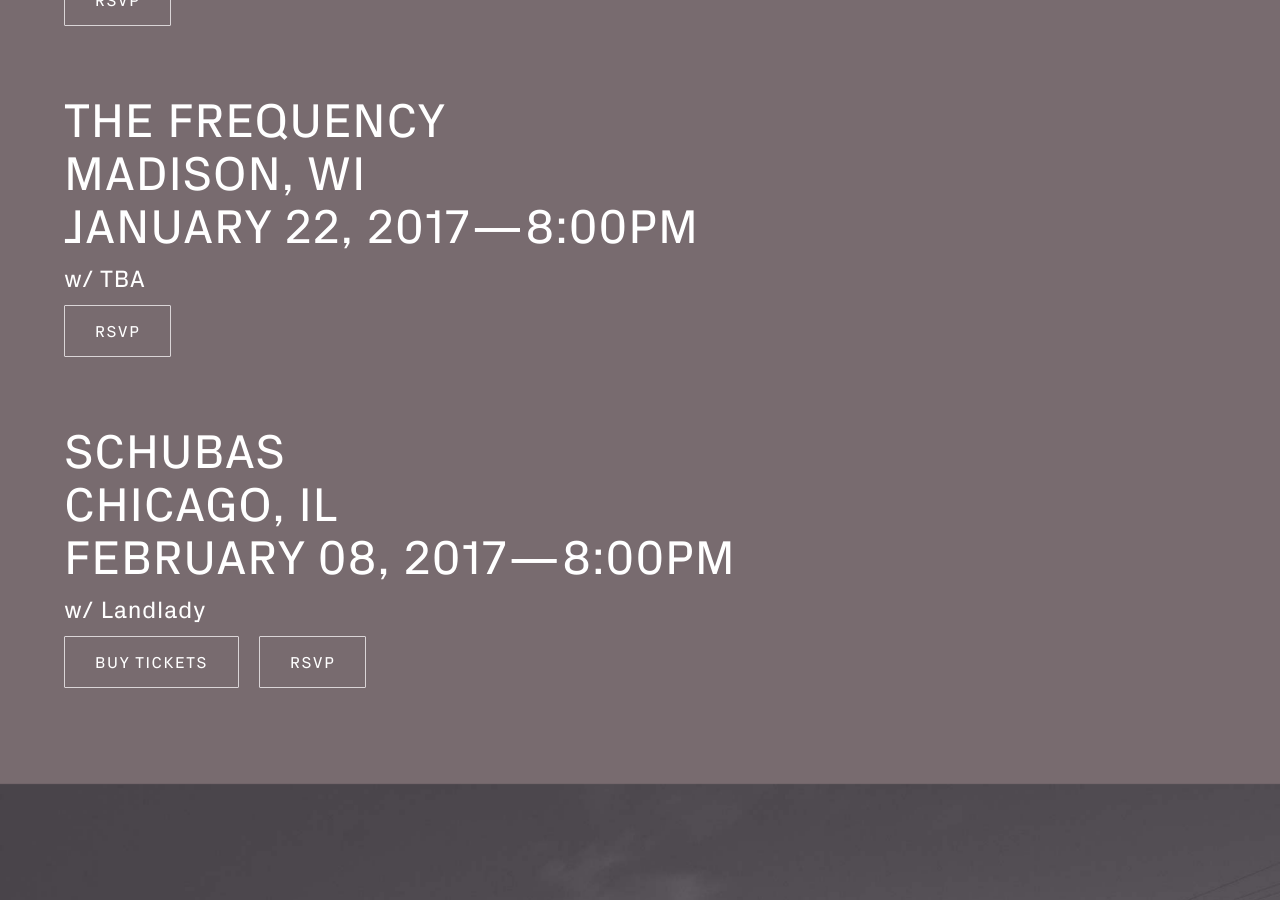
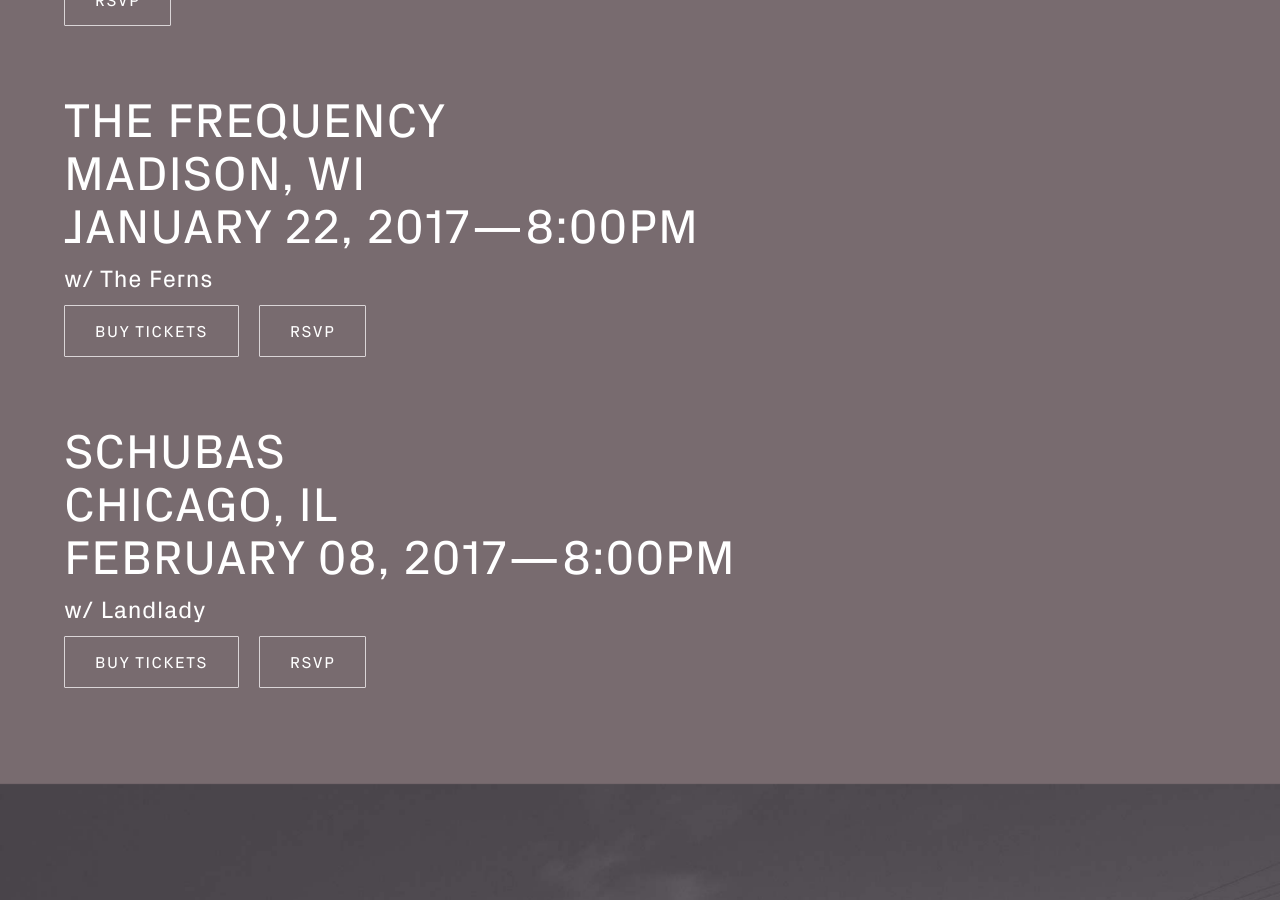
Before and after one commit to sunjacket/sunjacket.github.io, a Jekyll site: the page built from index.html, in a window 1280 px wide and 900 px high, scrolled down 4693 px. Built offline with Jekyll 4.4.1, drawn with Linux system fonts in a browser that asks for light colours; nearby versions of some CDN libraries; comment, search, counter and statistics services are not loaded.

Commit message:
Update shows

```diff
--- a/index.html
+++ b/index.html
@@ -156,8 +156,8 @@
           <dt class="show-venue">The Frequency</dt>
           <dd class="show-location">Madison, WI</dd>
           <dd class="show-date-time">January 22, 2017—8:00PM</dd>
-          <dd class="show-bands">w/ TBA</dd>
-          <!-- <a class="btn btn-buy-tickets" href="" target="_blank">Buy Tickets</a>--><a class="btn btn-rsvp" href="https://www.facebook.com/events/190561031417027/" target="_blank">RSVP</a>
+          <dd class="show-bands">w/ The Ferns</dd>
+          <a class="btn btn-buy-tickets" href="https://www.ticketfly.com/purchase/event/1410258" target="_blank">Buy Tickets</a><a class="btn btn-rsvp" href="https://www.facebook.com/events/190561031417027/" target="_blank">RSVP</a>
         </dl>
       </li>
       <!-- /show -->
```
